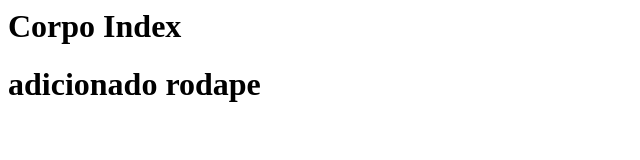
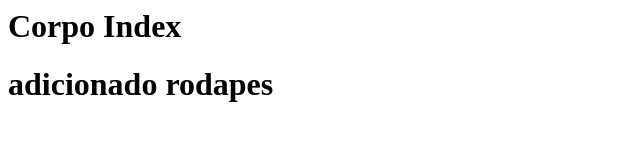
Before and after one commit to Eaburger/Java-fundamentos-Domingo, a plain HTML site: page index.html in a window 1280 px wide. Shown: the full height of the page, 0-640 px from the left. Drawn offline with Linux system fonts and the light colour scheme.

```diff
--- a/index.html
+++ b/index.html
@@ -6,6 +6,6 @@
         <h1>Corpo Index</h1>
     </Body>
 
-    <Footer> <h1>adicionado rodape</h1></Footer>
+    <Footer> <h1>adicionado rodapes</h1></Footer>
 
 </html>
```
